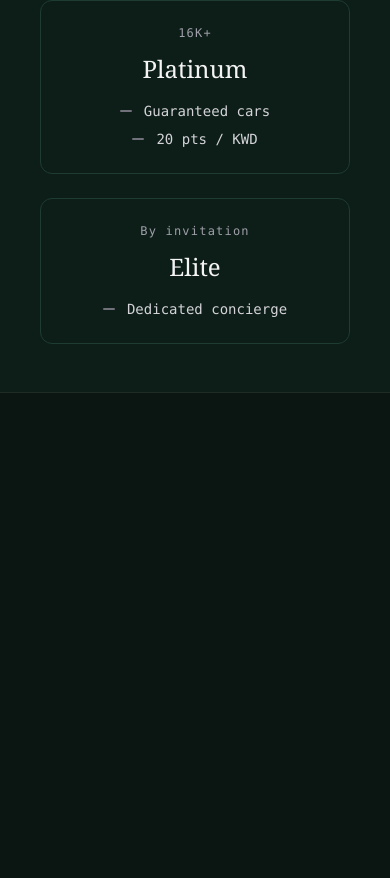
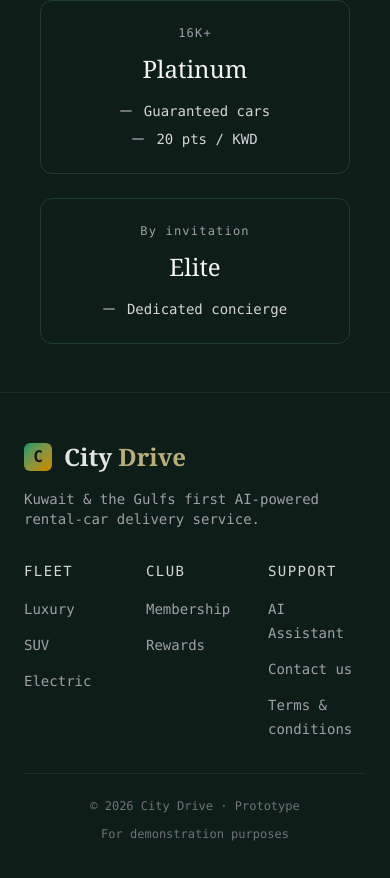
Before and after one commit to HootanKhadem/rental-car, a Next.js app in the folder frontend-app/: page / in a window 390 px wide. Shown: the part 6107-6985 px from the top of the page. Before the commit the page ends 6500 px from the top, so only its background shows below. Built offline with nearby package versions, Linux system fonts and the light colour scheme.

Commit message:
Add footer section

```diff
--- a/frontend-app/app/page.tsx
+++ b/frontend-app/app/page.tsx
@@ -3,6 +3,7 @@ import Hero from "@/src/features/hero/Hero.server";
 import Assistant from "@/src/features/assistant/Assistant.server";
 import Catalog from "@/src/features/catalog/Catalog.server";
 import Membership from "@/src/features/membership/Membership.server";
+import Footer from "@/src/features/footer/Footer.server";
 
 const Home = () => {
   return (
@@ -11,6 +12,7 @@ const Home = () => {
       <Assistant />
       <Catalog />
       <Membership />
+      <Footer />
     </main>
   );
 };
--- /dev/null
+++ b/frontend-app/src/features/footer/Footer.server.tsx
@@ -0,0 +1,103 @@
+import Link from "next/link";
+import React from "react";
+
+export default function Footer() {
+  return (
+    <footer className="py-12 text-zinc-200 bg-background-green-section2">
+      <div className="container max-w-7xl mx-auto px-6">
+        <div className="grid lg:grid-cols-12 gap-8 items-start font-mono">
+          <div className="lg:col-span-4">
+            <Link href="/" className="flex items-center gap-3">
+              <p className="w-7 h-7 rounded-md bg-gradient-to-br from-emerald-600 to-yellow-600 flex items-center justify-center font-bold text-neutral-900">
+                C
+              </p>
+              <p className="text-2xl font-semibold font-serif">
+                City <span className="text-title-yellow">Drive</span>
+              </p>
+            </Link>
+
+            <p className="mt-4 text-zinc-400 max-w-xs text-sm">
+              Kuwait & the Gulfs first AI-powered rental-car delivery service.
+            </p>
+          </div>
+
+          <div className="lg:col-span-8 grid grid-cols-3 gap-6">
+            <div>
+              <div className="text-sm text-zinc-300 tracking-widest uppercase mb-4">
+                Fleet
+              </div>
+              <ul className="space-y-3 text-zinc-300">
+                <li>
+                  <a href="#" className="hover:underline text-sm text-zinc-400">
+                    Luxury
+                  </a>
+                </li>
+                <li>
+                  <a href="#" className="hover:underline text-sm text-zinc-400">
+                    SUV
+                  </a>
+                </li>
+                <li>
+                  <a href="#" className="hover:underline text-sm text-zinc-400">
+                    Electric
+                  </a>
+                </li>
+              </ul>
+            </div>
+
+            <div>
+              <div className="text-sm text-zinc-300 tracking-widest uppercase mb-4">
+                Club
+              </div>
+              <ul className="space-y-3 text-zinc-300">
+                <li>
+                  <a
+                    href="#membership"
+                    className="hover:underline text-sm text-zinc-400"
+                  >
+                    Membership
+                  </a>
+                </li>
+                <li>
+                  <a href="#" className="hover:underline text-sm text-zinc-400">
+                    Rewards
+                  </a>
+                </li>
+              </ul>
+            </div>
+
+            <div>
+              <div className="text-sm text-zinc-300 tracking-widest uppercase mb-4">
+                Support
+              </div>
+              <ul className="space-y-3 text-zinc-300">
+                <li>
+                  <a href="#" className="hover:underline text-sm text-zinc-400">
+                    AI Assistant
+                  </a>
+                </li>
+                <li>
+                  <a href="#" className="hover:underline text-sm text-zinc-400">
+                    Contact us
+                  </a>
+                </li>
+                <li>
+                  <a href="#" className="hover:underline text-sm text-zinc-400">
+                    Terms & conditions
+                  </a>
+                </li>
+              </ul>
+            </div>
+          </div>
+        </div>
+
+        <div className="border-t mt-8 pt-6 border-divider-line font-mono">
+          <div className="flex flex-col md:flex-row justify-between items-center text-xs text-zinc-500">
+            <div>© 2026 City Drive · Prototype</div>
+            <div className="mt-3 md:mt-0">For demonstration purposes</div>
+          </div>
+        </div>
+      </div>
+    </footer>
+  );
+}
```
